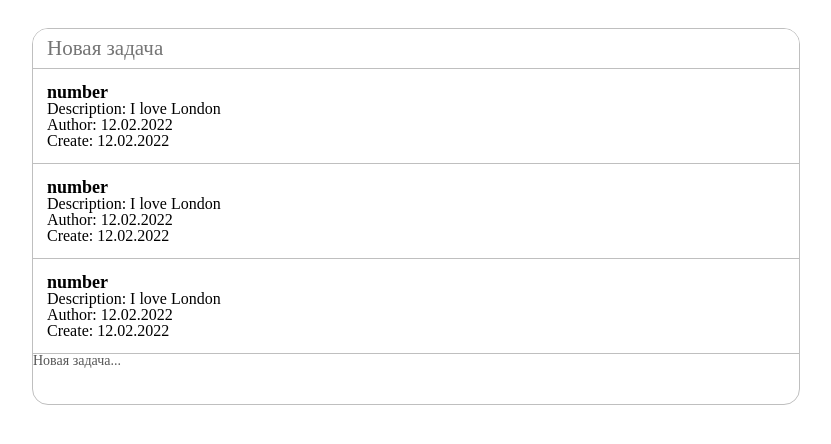
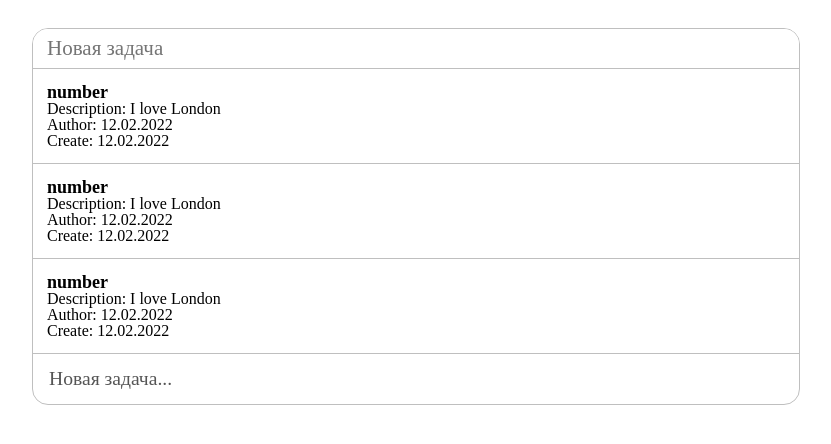
Before and after one commit to Traximullin/-pet-todo-list, a React (Create React App) app: page / in a window 1280 px wide. Shown: the top 444 px of the page, without its empty margins (224-1055 px from the left). Built offline with nearby package versions, Linux system fonts and the light colour scheme.

Commit message:
textarea-style

```diff
--- a/src/shared/ui/Textarea/index.scss
+++ b/src/shared/ui/Textarea/index.scss
@@ -2,6 +2,10 @@
     min-height: 50px;
     width: 100%;
     min-width: 100px;
+    font-size: 1.4em;
+    display: flex;
+    align-items: center;
+    padding: 0 16px;
 
     &[placeholder]:empty:before {
         content: attr(placeholder);
```
